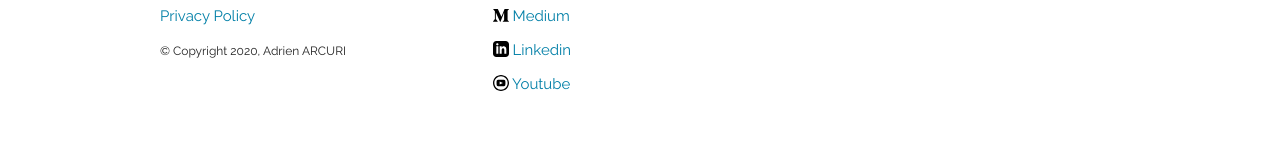
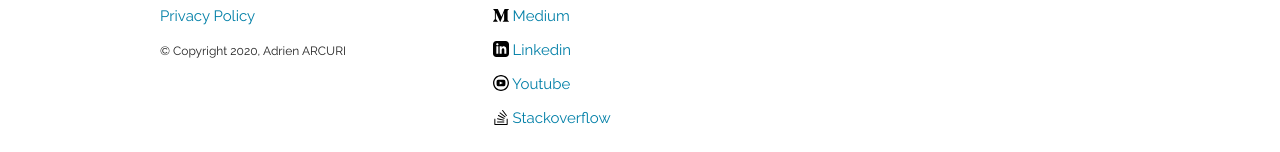
Before and after one commit to adrienarcuri/adrienarcuri.github.io, a Jekyll site: the page built from _posts/projects/2017-07-01-blockchain-banking-project.md, in a window 1280 px wide and 1103 px high. Shown: the part 948-1100 px from the top of the window. Built offline with Jekyll 4.4.1, drawn with Linux system fonts in a browser that asks for light colours; comment, search, counter and statistics services are not loaded.

Commit message:
Add stackoverflow logo

```diff
--- a/_config.yml
+++ b/_config.yml
@@ -30,6 +30,7 @@ github_username:  adrienarcuri
 medium_username: adrienarcuri
 linkedin_username: adrienarcuri
 youtube_username: UC1xbNhia_Zk6alojX-ecswA
+stackoverflow_username: 9418115/adrien-arcuri
 
 # Build settings
 markdown: kramdown
--- a/_includes/footer.html
+++ b/_includes/footer.html
@@ -14,7 +14,8 @@
 
         <li>
           {% if site.email %}
-          <a href=" mailto:{{ site.email }}">{{ site.email }}</a></li>
+          <a href=" mailto:{{ site.email }}">{{ site.email }}</a>
+        </li>
         {% endif %}
         {% if site.privacy_policy_url %}
         <li>
@@ -87,6 +88,22 @@
           </a>
         </li>
         {% endif %}
+
+        {% if site.stackoverflow_username %}
+        <li>
+          <a style="text-decoration: none;" href="https://stackoverflow.com/users/{{ site.stackoverflow_username }}">
+            <span>
+              <svg style="width: 16px; height: 16px; vertical-align: text-top;" xmlns="http://www.w3.org/2000/svg"
+                width="24" height="24" viewBox="0 0 24 24">
+
+                <path d="m2 15.542v7.708c0 .414.336.75.75.75h18.5c.414 0 .75-.336.75-.75v-7.708c0-.992-1.5-.993-1.5 0v6.958h-17v-6.958c0-.992-1.5-.992-1.5 0z"/><path d="m6.645 20.146h9.737c.992 0 .993-1.5 0-1.5h-9.737c-.992 0-.993 1.5 0 1.5z"/><path d="m6.641 15.519c10.153 2.079 9.538 1.973 9.686 1.973.897 0 1.03-1.304.15-1.485l-9.534-1.958c-.972-.199-1.275 1.27-.302 1.47z"/><path d="m7.854 10.326c9.121 4.524 8.692 4.421 9.026 4.421.79 0 1.04-1.069.335-1.421l-8.691-4.342c-.885-.444-1.558.898-.67 1.342z"/><path d="m10.072 6.42 7.616 5.861c.774.597 1.712-.575.915-1.188l-7.616-5.861c-.786-.607-1.702.583-.915 1.188z"/><path d="m20.697 9.309-5.722-7.513c-.6-.789-1.795.119-1.193.909l5.722 7.513c.596.784 1.799-.113 1.193-.909z"/>
+
+              </svg>
+            </span>
+            <span>Stackoverflow</span>
+          </a>
+        </li>
+        {% endif %}
       </ul>
     </div>
 
```
Also changed, not shown: Gemfile.lock.
